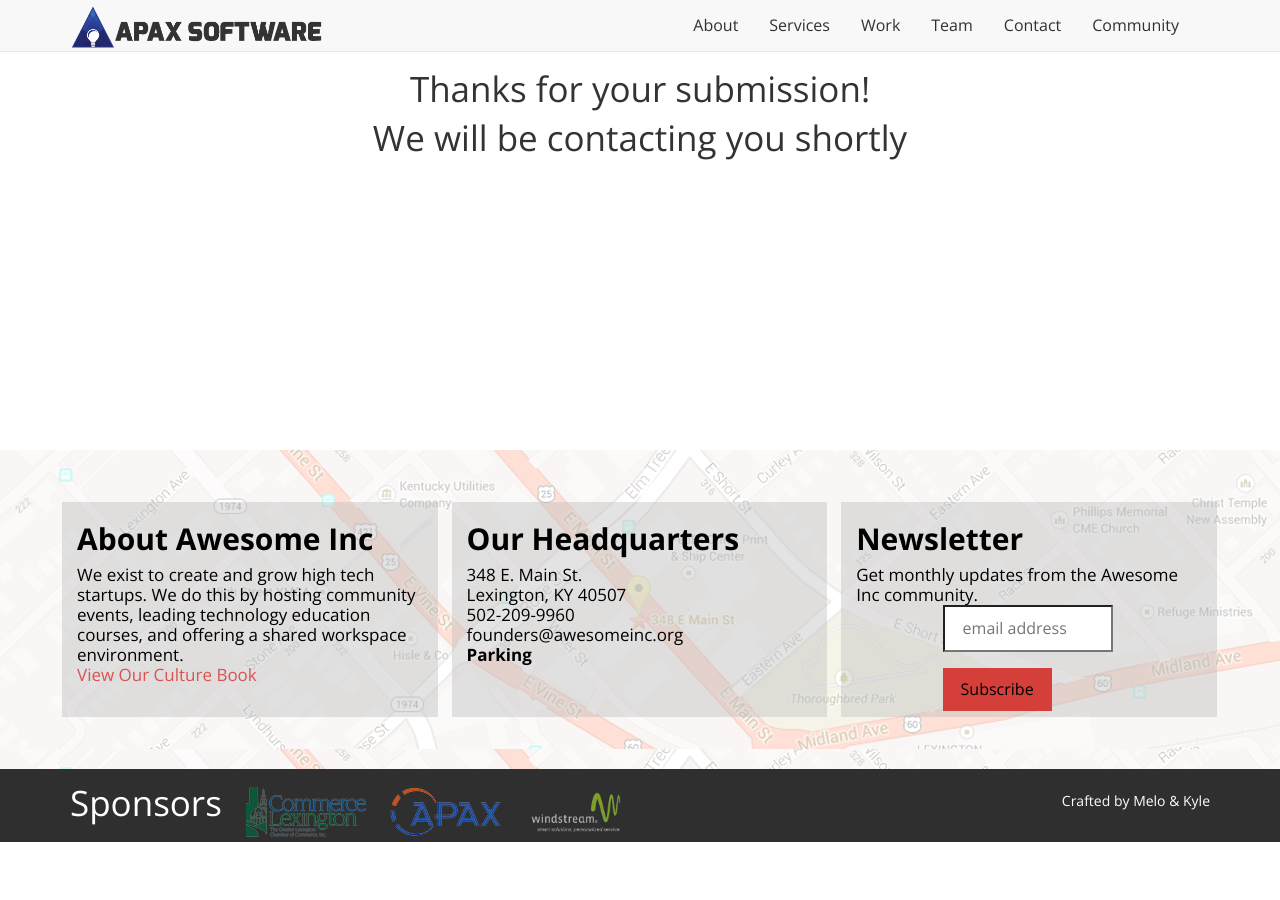
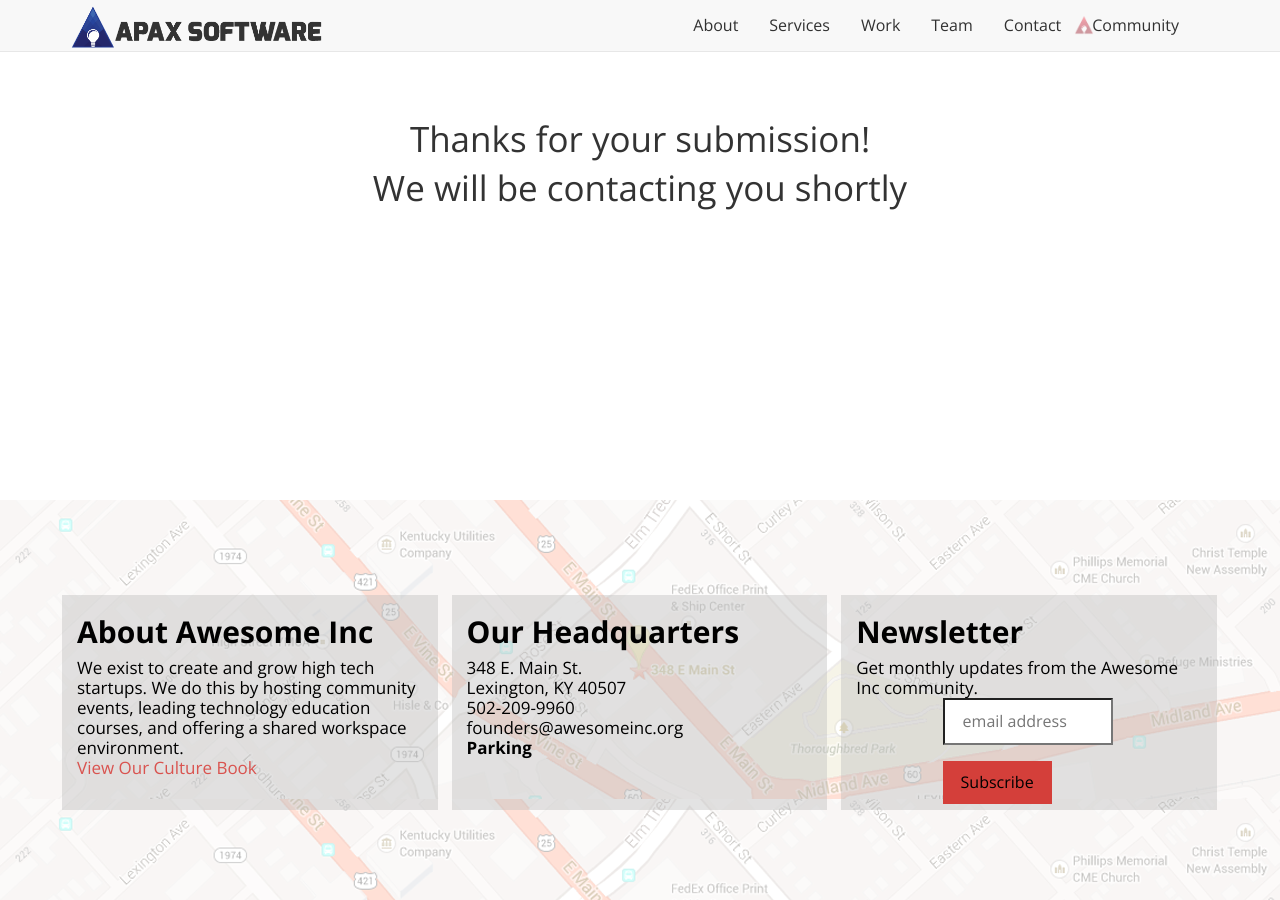
Before and after one commit to apax-software/apax-website-2015, a Jekyll site: the page built from thanks.html, in a window 1280 px wide and 900 px high. Built offline with Jekyll 4.4.1, drawn with Linux system fonts in a browser that asks for light colours; nearby versions of some CDN libraries; comment, search, counter and statistics services are not loaded.

```diff
--- a/_layouts/page.html
+++ b/_layouts/page.html
@@ -153,9 +153,10 @@
             	<a href="/contact/">Contact</a>
             </li>
             <li class="dropdown"> <!-- Community -->
+
               <a href="/internships/"
               onmouseover="mopen('m5')"
-            onmouseout="mclosetime()">Community
+            onmouseout="mclosetime()"><img src="/assets/img/A-faded.png" width="20px" height="20px" style="position: absolute; left: -3px">Community
             </a>
               <div id="m5" onmouseover="mcancelclosetime()"
             onmouseout="mclosetime()">
--- a/assets/css/style.css
+++ b/assets/css/style.css
@@ -3,6 +3,14 @@ html, body {height: 100%;}
 #main {overflow:auto;
     padding-bottom: 150px;}
 
+.room {
+    margin-top: 25px;
+    margin-bottom: 25px;
+}
+div[class^='col-lg']{
+    margin-top: 50px;
+    margin-bottom: 50px;
+}
 footer {position: relative;
     /*margin-top: -150px;  negative value of footer height
     height: 150px;*/
@@ -126,7 +134,11 @@ footer {position: relative;
     min-height:366px;
 }
 
-.center {text-align: center}
+.center {
+    text-align: center;
+    margin: auto;
+    display: block;
+}
 
 /********************** HOME PAGE ****************************/
 .row {
@@ -145,3 +157,18 @@ footer {position: relative;
 #history p {
     color: black;
 }
+
+/********************** ABOUT PAGE ****************************/
+
+div.teammate {
+    background-color: #aaa;
+    width: 80%;
+    height: 250px;
+    margin: auto;
+    display: block;
+}
+.teammate img {
+    width: 50%;
+    border-radius: 50%;
+    margin-top: 10px
+}
```
Also changed, not shown: team.html (added, +50 -0 lines), assets/img/team/brianraney.jpg (renamed from assets/img/founders/brianraney.jpg), assets/img/team/lukemurray.jpg (renamed from assets/img/founders/lukemurray.jpg), assets/img/team/nathanfort.jpg (renamed from assets/img/founders/nathanfort.jpg), assets/img/team/nicksuch.jpg (renamed from assets/img/founders/nicksuch.jpg).
